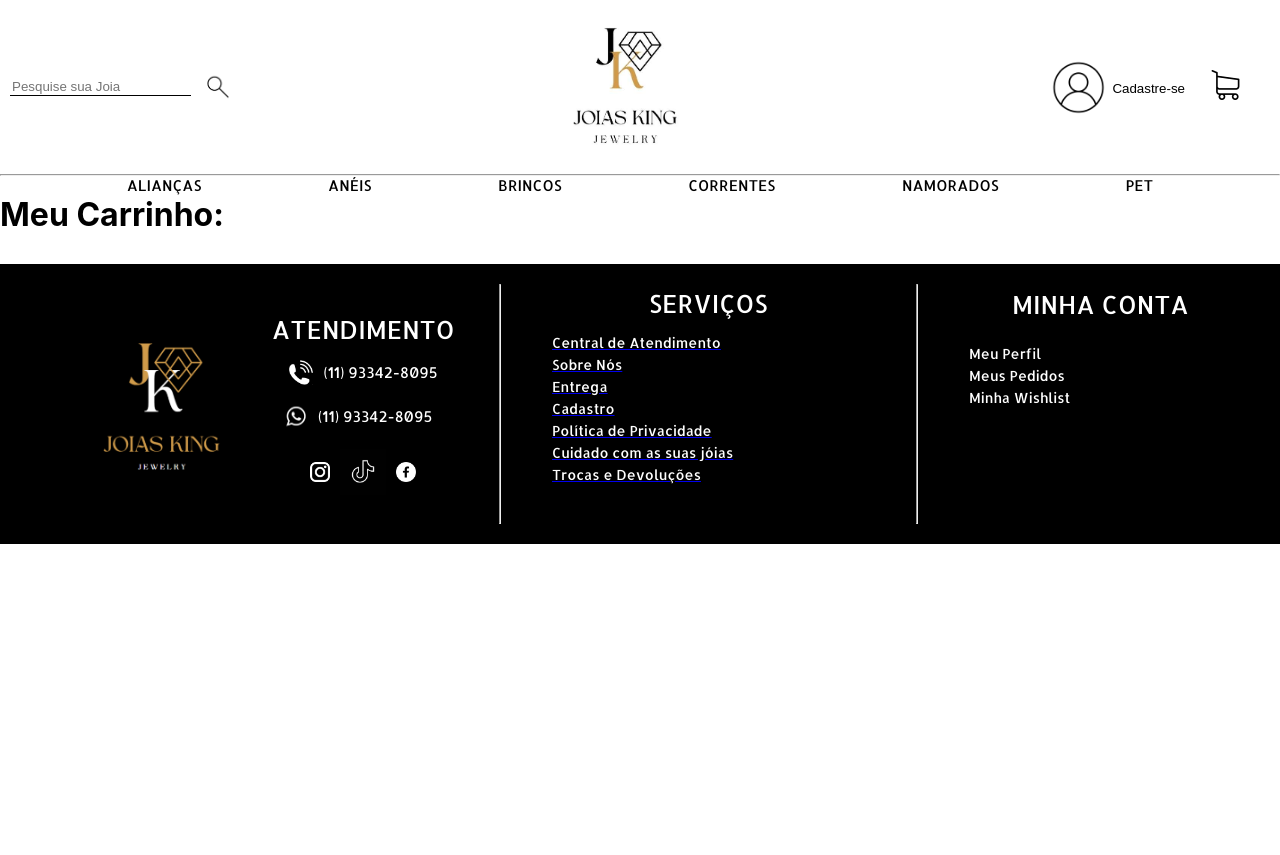
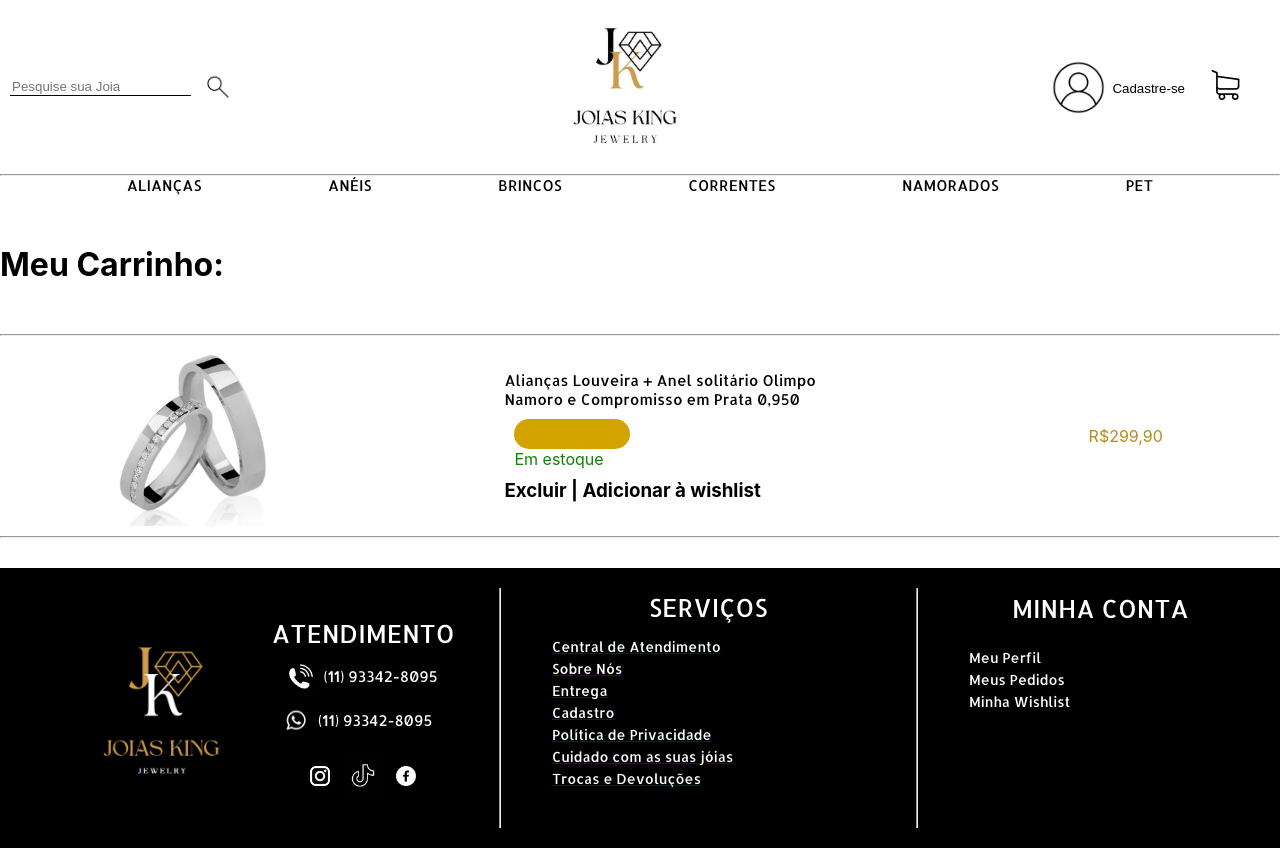
Before and after one commit to RichardArth/Joias-King, a React (Create React App) app: page /carrinho in a window 1280 px wide. Before the commit the page ends 800 px from the top, so only its background shows below. Built offline with nearby package versions, Linux system fonts and the light colour scheme.

Commit message:
carrinho pronto e central de avaliacoes 50%

```diff
--- a/src/index.js
+++ b/src/index.js
@@ -16,6 +16,7 @@ import CuidadoJoias from './pages/cuidado com as joias';
 import LandingPage from './pages/landind page';
 import LandingAdm from './pages/landing-page-adm';
 import Carrinho from './pages/carrinho';
+import Avaliacoes from './pages/central-avaliacoes';
 
 import { register } from 'swiper/element/bundle'
 import 'swiper/scss';
@@ -42,6 +43,7 @@ root.render(
        <Route path='/cuidado-joias' element={<CuidadoJoias />} />
        <Route path='/home-adm'element={<LandingAdm />} />
        <Route path='/carrinho' element={<Carrinho/>} />
+       <Route path='/central-avaliaçoes' element={<Avaliacoes/>} />
        </Routes>
     </BrowserRouter>
   </React.StrictMode>
--- a/src/pages/carrinho/index.js
+++ b/src/pages/carrinho/index.js
@@ -26,9 +26,35 @@ function Carrinho() {
 
                 <h1>Meu Carrinho:</h1>
 
-                <div className='carrinho-'>
+                <hr></hr>
+
+                <div className='carrinho-pg'>
+
+                    <div className='carrinho-s1'>
+                    <img src='./assets/images/anelprata.png'/>
+                    </div>
+
+                    <div className='carrinho-s2'>
+                    <h5>Alianças Louveira + Anel solitário Olimpo
+                       Namoro e Compromisso em Prata 0,950</h5>
+
+                    <div className='carrinho-s2-qtd'>
+                    <input type='Number'></input>
+                    <p>Em estoque</p>
+
+                    </div>
+                    <div className='carrinho-s2-excluir'>
+
+                    <h3>Excluir   |    Adicionar à wishlist</h3>
+                    </div>
+
+                    </div>
+
+                    <p>R$299,90</p>
 
                 </div>
+
+                 <hr></hr>
 
                 </div>
 
--- a/src/pages/carrinho/index.scss
+++ b/src/pages/carrinho/index.scss
@@ -1,7 +1,54 @@
+.meio-carrinho h1{
+    padding-top: 50px;
+    padding-bottom: 50px;
+}
 
 
+.carrinho-pg{
+    display: flex;
+    flex-direction: row;
+    align-items: center;
+    justify-content: space-around;
+}
 
+.carrinho-pg p{
+    color: #B88B1B;
+}
 
+.carrinho-s1{
+    display: flex;
+    flex-direction: row;
+    align-items: center;
+    justify-content: center;
+}
+
+.carrinho-s1 img{
+    width: auto;
+    height: 200px;
+}
+
+.carrinho-s2 h5{
+        width: 350px;
+        font: 15px 'Allerta';
+}
+
+.carrinho-s2-qtd{
+    padding: 10px;
+}
+
+.carrinho-s2-qtd p{
+    color: #0B8600;
+}
+
+.carrinho-s2-qtd input{
+    background-color: #D3A400;
+    color: #ffffff;
+    text-decoration: none;
+    border: none;
+    border-radius: 70px;
+    width: 35%;
+    height: 30px;
+}
 
 
 
--- /dev/null
+++ b/src/pages/central-avaliacoes/index.js
@@ -0,0 +1,17 @@
+import './index.scss';
+import Cabecalho from '../../components/cabecalho';
+import Rodape from '../../components/rodape';
+
+function Centralavaliacoes() {
+    return(
+        <div className='pagina-avaliaçoes'>
+                <Cabecalho/>
+
+
+
+                <Rodape/>
+        </div>
+    );
+}
+
+export default Centralavaliacoes
```
Also changed, not shown: src/pages/central-avaliacoes/index.scss (added).
